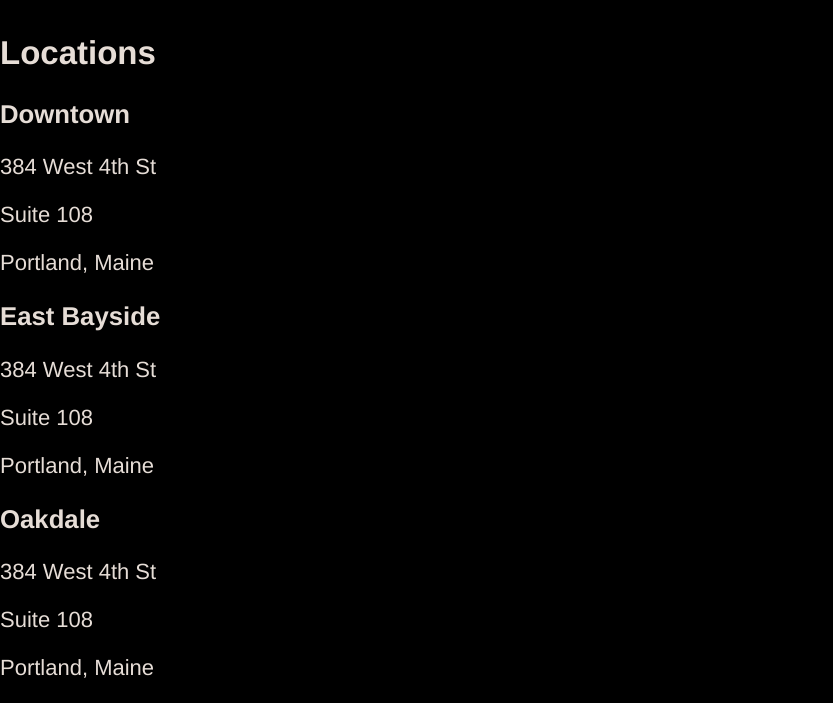
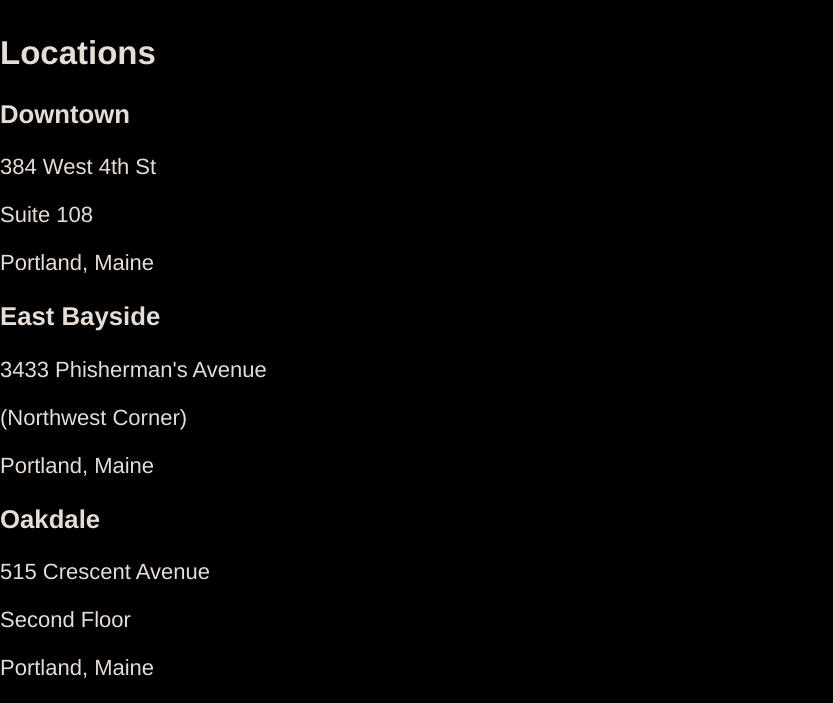
Before and after one commit to GerrickB/Tea-Shop-website, a plain HTML site: page index.html in a window 1280 px wide. Shown: the part 1417-2120 px from the top of the page, without its empty margins (0-833 px from the left). Drawn offline with Linux system fonts and the light colour scheme.

Commit message:
Edit location content

```diff
--- a/index.html
+++ b/index.html
@@ -64,14 +64,14 @@
         </div>
         <div class="address">
           <h3>East Bayside</h3>
-          <p>384 West 4th St</p>
-          <p>Suite 108</p>
+          <p>3433 Phisherman's Avenue</p>
+          <p>(Northwest Corner)</p>
           <p>Portland, Maine</p>
         </div>
         <div class="address">
           <h3>Oakdale</h3>
-          <p>384 West 4th St</p>
-          <p>Suite 108</p>
+          <p>515 Crescent Avenue</p>
+          <p>Second Floor</p>
           <p>Portland, Maine</p>
         </div>
       </div>
```
